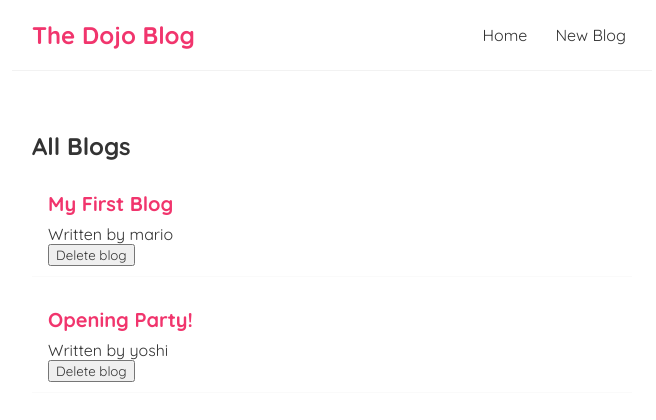
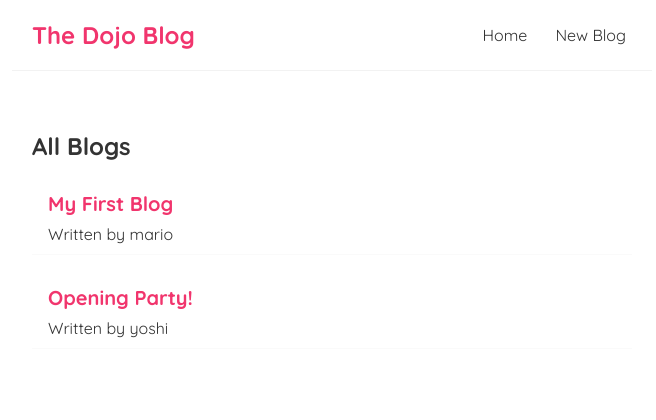
Before and after one commit to DevAdedeji/Learning-ReactJS, a React (Create React App) app: page / in a window 1280 px wide. Shown: the top 420 px of the page, without its empty margins (308-964 px from the left). Built offline with nearby package versions, Linux system fonts and the light colour scheme; data requests are answered from the project's data file.

Commit message:
Loadng messages conditionally

```diff
--- a/src/components/BlogList.js
+++ b/src/components/BlogList.js
@@ -1,4 +1,4 @@
-function BlogList({blogs, title, handleDelete}) {
+function BlogList({blogs, title}) {
 
     return (
         <div className="blog-list">
@@ -8,7 +8,7 @@
                     <div className="blog-preview" key={blog.id}>
                         <h2>{blog.title}</h2>
                         <p>Written by {blog.author}</p>
-                        <button onClick={()=>handleDelete(blog.id)}>Delete blog</button>
+
                     </div>
                 ))
                 }
--- a/src/components/Home.js
+++ b/src/components/Home.js
@@ -4,23 +4,26 @@
 function Home() {
 
     const [blogs, setBlogs] = useState(null)
-
-
-    const deleteBlog = (id) =>{
-        let newBlogs = blogs.filter((blog)=>{
-            return blog.id !== id
-        })
-        setBlogs(newBlogs)
-    }
-
+    const [isPending,  setisPending] = useState(true)
+    const [error, setError] = useState(null)
 
     useEffect(()=>{
         fetch("http://localhost:8000/blogs")
         .then(response => {
+
+            if(!response.ok){
+                throw Error("Could not fetch data for that resources")
+            }
             return response.json()
         })
         .then((data)=>{
             setBlogs(data)
+            setisPending(false)
+            setError(null)
+        })
+        .catch(err =>{
+            setError(err.message);
+            setisPending(false)
         })
     }, [])
 
@@ -28,8 +31,9 @@
 
     return (
         <div className="home">
-          { blogs &&
-           <BlogList blogs={blogs} title="All Blogs" handleDelete={deleteBlog}/>}
+            {error && <div>{error}</div> }
+          { isPending && <div>Loading...</div> }
+          {blogs && <BlogList blogs={blogs} title="All Blogs"/>}
 
         </div>
     )
```
